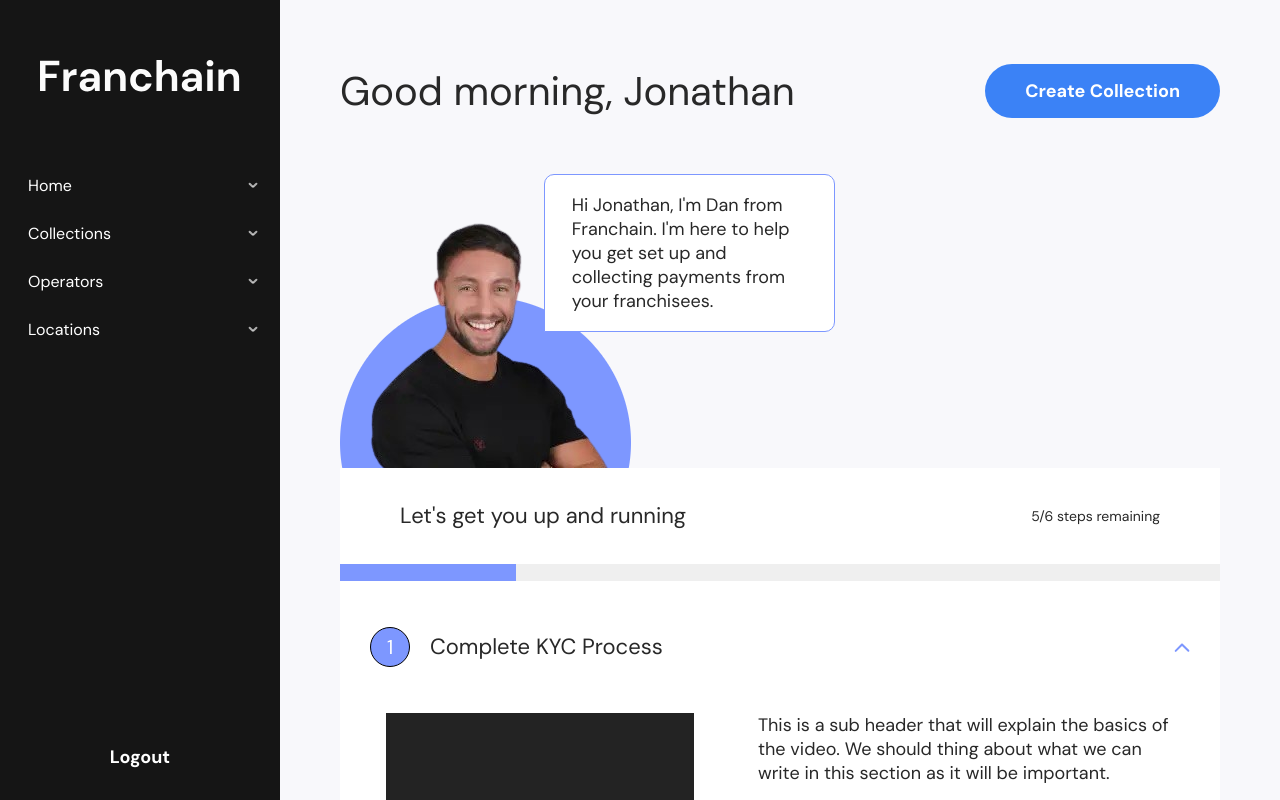
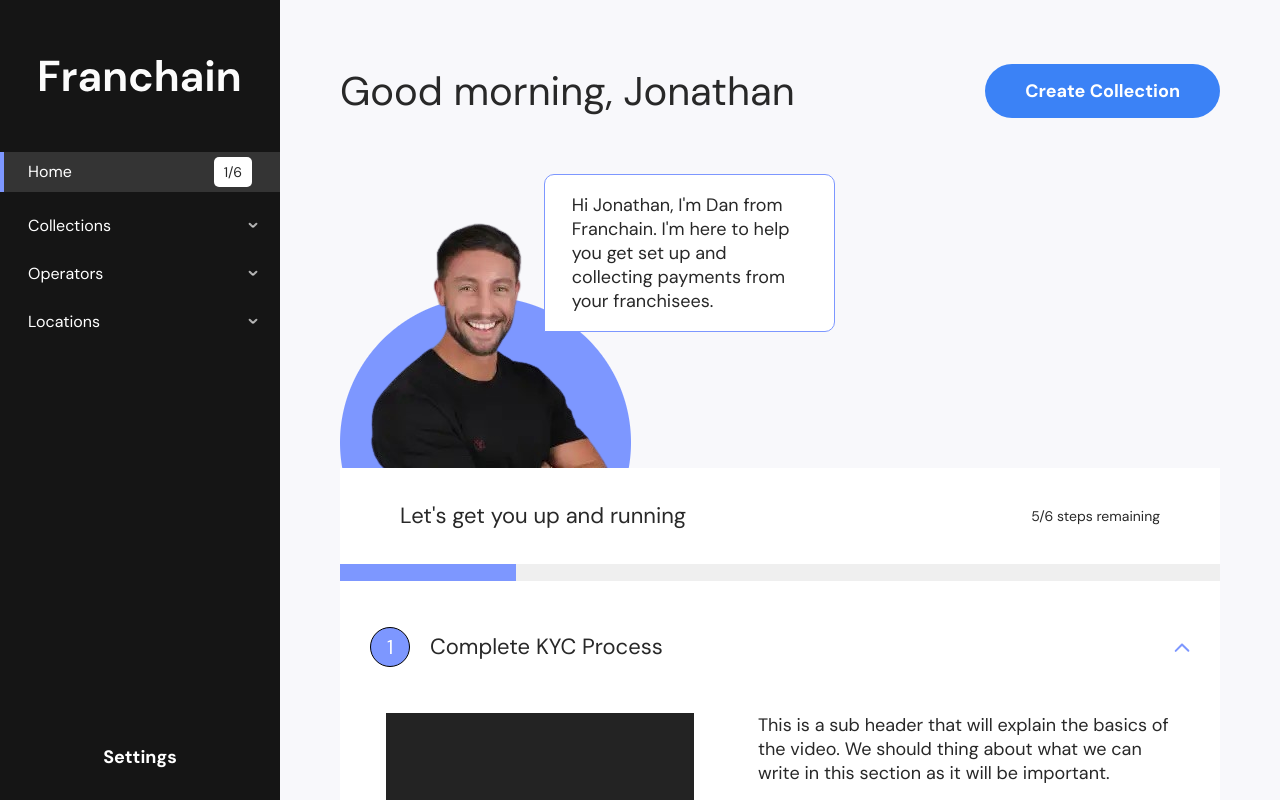
Before and after one commit to Okoli-Ryan/franchain-ui-test, a React (Vite) app: page /dashboard in a window 1280 px wide. Built offline with nearby package versions, Linux system fonts and the light colour scheme.

Commit message:
dashboard init ui

```diff
--- a/src/layout/DashboardLayout/Dashboard.utils.tsx
+++ b/src/layout/DashboardLayout/Dashboard.utils.tsx
@@ -1,4 +1,4 @@
-import { Link } from "react-router-dom";
+import { NavLink } from "react-router-dom";
 
 import { SideMenuItem } from "./DashboardLayout.data";
 
@@ -16,9 +16,9 @@
 		icon,
 		children,
 		label: (
-			<Link to={`/${key}`} className="active">
+			<NavLink to={key === "/" ? "/" : `/${key}`} className={({ isActive }) => (isActive ? "active-link" : "")}>
 				{label}
-			</Link>
+			</NavLink>
 		),
 	} as SideMenuItem;
 }
--- a/src/layout/DashboardLayout/DashboardLayout.data.tsx
+++ b/src/layout/DashboardLayout/DashboardLayout.data.tsx
@@ -5,8 +5,7 @@
 export type SideMenuItem = Required<MenuProps>["items"][number];
 
 export const dashboardMenuItems = [
-	getItem("Home", "/", null, []),
-	getItem("Collections", "collections", null, [getItem("Operators", "operators", null)]),
-	getItem("Operators", "operators", null, []),
+	getItem("Collections", "collections", null, [getItem("Operators", "collections-operators", null), getItem("Locations", "collections-locations", null)]),
+	getItem("Operators", "/", null, [getItem("Operators", "home-operators", null), getItem("Locations", "home-locations", null)]),
 	getItem("Locations", "locations", null, []),
 ];
--- a/src/layout/DashboardLayout/DashboardLayout.styles.scss
+++ b/src/layout/DashboardLayout/DashboardLayout.styles.scss
@@ -22,7 +22,12 @@
 }
 
 .ant-menu {
-	&-submenu {
+    &-item {
+        @apply m-0 w-full #{!important}
+    }
+
+	&-submenu,
+	&-item {
 		@apply bg-dark;
 		@apply rounded-none #{!important};
 	}
@@ -31,3 +36,12 @@
 		@apply text-white text-base;
 	}
 }
+
+.active-link {
+    @apply relative bg-[#343434];
+
+    &::before {
+        content: "";
+        @apply absolute top-0 left-0 w-[4px] h-full bg-primary-2 z-10;
+    }
+}
--- a/src/layout/DashboardLayout/DashboardLayout.tsx
+++ b/src/layout/DashboardLayout/DashboardLayout.tsx
@@ -2,6 +2,7 @@
 
 import { Layout, Menu } from "antd";
 import { Button } from "forms/Button";
+import { NavLink } from "react-router-dom";
 import { twMerge } from "tailwind-merge";
 
 import SidebarLogo from "@images/franchain-text-logo.svg";
@@ -17,11 +18,19 @@
 
 	return (
 		<Layout className="min-h-[100dvh]">
-			<Sider trigger={null} collapsedWidth="280" collapsible breakpoint="md" width={280} className={twMerge(`bg-dark h-screen overflow-auto`)}>
+			<Sider trigger={null} collapsedWidth="0" collapsible breakpoint="md" width={280} className={twMerge(`bg-dark h-screen overflow-auto`)}>
 				<div className="py-[60px] w-full sticky top-0 z-[1000] flex justify-center">
 					<img src={SidebarLogo} alt="sidebar logo" className="w-[200px] h-auto cursor-pointer" />
 				</div>
 
+				<NavLink
+					to="/dashboard"
+					className={({ isActive }) =>
+						`px-[1.75rem] text-base text-white w-full flex items-center h-10 justify-between ${isActive ? "active-link" : ""}`
+					}>
+					<span className="text-white">Home</span>
+					<span className="bg-white rounded-[5px] py-[5px] px-[10px] text-sm">1/6</span>
+				</NavLink>
 				<Menu
 					theme="dark"
 					mode="inline"
@@ -31,7 +40,7 @@
 				/>
 
 				<div className="p-2 mt-auto">
-					<Button className="w-full px-3 py-4 mb-2 text-left bg-transparent shadow-none text-accent">Logout</Button>
+					<Button className="w-full px-3 py-4 mb-2 text-left bg-transparent shadow-none !rounded-none text-accent">Settings</Button>
 				</div>
 			</Sider>
 			<DashboardHeader />
--- a/src/layout/DashboardLayout/components/DashboardHeader/DashboardHeader.tsx
+++ b/src/layout/DashboardLayout/components/DashboardHeader/DashboardHeader.tsx
@@ -1,14 +1,16 @@
 import { Layout } from "antd";
 import { Outlet } from "react-router-dom";
 
-const { Header, Content } = Layout;
+const { Content } = Layout;
 export default function DashboardHeader() {
 	return (
-		<Layout className="h-screen max-w-[1200px] mx-auto w-full  overflow-auto bg-light">
-			{/* <Header className="bg-green-200 !h-[180px] sticky top-0px-4 flex justify-between items-center"></Header> */}
-			<Content className="">
-				<Outlet />
-			</Content>
+		<Layout className="h-screen w-full flex items-center  overflow-auto bg-light">
+			<div className="w-full max-w-[1200px]">
+				{/* <Header className="bg-green-200 !h-[180px] sticky top-0px-4 flex justify-between items-center"></Header> */}
+				<Content className="px-[60px]">
+					<Outlet />
+				</Content>
+			</div>
 		</Layout>
 	);
 }
--- a/src/pages/Home/Home.styles.scss
+++ b/src/pages/Home/Home.styles.scss
@@ -3,3 +3,7 @@
         @apply bg-primary-2 *:text-white
     }
 }
+
+.accordion-index {
+    @apply transition-all duration-500 ease-in-out
+}
--- a/src/pages/Home/Home.tsx
+++ b/src/pages/Home/Home.tsx
@@ -1,7 +1,9 @@
 import "./Home.styles.scss";
 
 import { Button } from "forms/Button";
+import { Link } from "react-router-dom";
 
+import AssistanceImage from "@icons/assistance-icon.svg";
 import SmilingManImage from "@images/smiling-guy-image.png";
 
 import Accordion from "./components/Accordion";
@@ -9,7 +11,7 @@
 
 export default function Home() {
 	return (
-		<div className="w-full px-[60px]">
+		<div className="w-full">
 			<div className="py-16 justify-between items-center flex">
 				<h1 className="font-medium text-40">Good morning, Jonathan</h1>
 				<Button>Create Collection</Button>
@@ -31,6 +33,28 @@
 				<div className="px-[10px] bg-white">
 					<Accordion items={HOME_ACCORDION} />
 				</div>
+				<div className="mt-[84px] flex flex-col gap-6 pb-12 w-full">
+					<h3 className="text-40 text-center font-medium">Need assistance?</h3>
+					<div className="grid grid-cols-3 justify-between gap-[30px]">
+						<div className="w-full py-10 flex justify-center flex-col border border-primary-2 rounded-[20px] items-center">
+							<img src={AssistanceImage} alt="assistance" className="w-[121px] h-[121px]" />
+							<h4 className="mt-4 text-dark font-medium">Inviting an operator</h4>
+						</div>
+
+						<div className="w-full py-10 flex justify-center flex-col border border-primary-2 rounded-[20px] items-center">
+							<img src={AssistanceImage} alt="assistance" className="w-[121px] h-[121px]" />
+							<h4 className="mt-4 text-dark font-medium">Assigning a location</h4>
+						</div>
+
+						<div className="w-full py-10 flex justify-center flex-col border border-primary-2 rounded-[20px] items-center">
+							<img src={AssistanceImage} alt="assistance" className="w-[121px] h-[121px]" />
+							<h4 className="mt-4 text-dark font-medium">Setting up auto withdrawals</h4>
+						</div>
+					</div>
+					<Link to="#" className="underline text-center">
+						Or visit our knowledge base
+					</Link>
+				</div>
 			</div>
 		</div>
 	);
```
Also changed, not shown: src/assets/icons/assistance-icon.svg (added).
